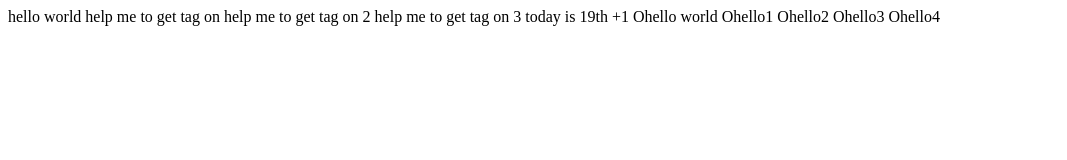
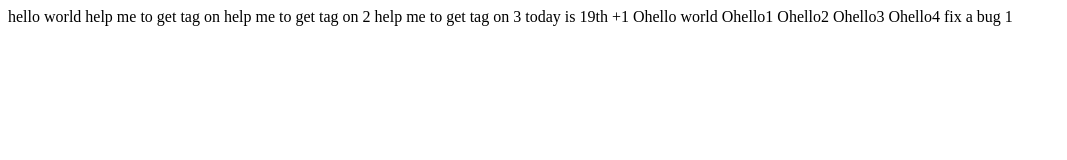
Before and after one commit to soymikey/gittest, a plain HTML site: page index.html in a window 1280 px wide. Shown: the whole page, without its empty margins (0-1067 px from the left). Drawn offline with Linux system fonts and the light colour scheme.

Commit message:
fix a bug 1

```diff
--- a/index.html
+++ b/index.html
@@ -17,6 +17,7 @@
     Ohello2
     Ohello3
     Ohello4
+    fix a bug 1
 
 </body>
 </html>
```
